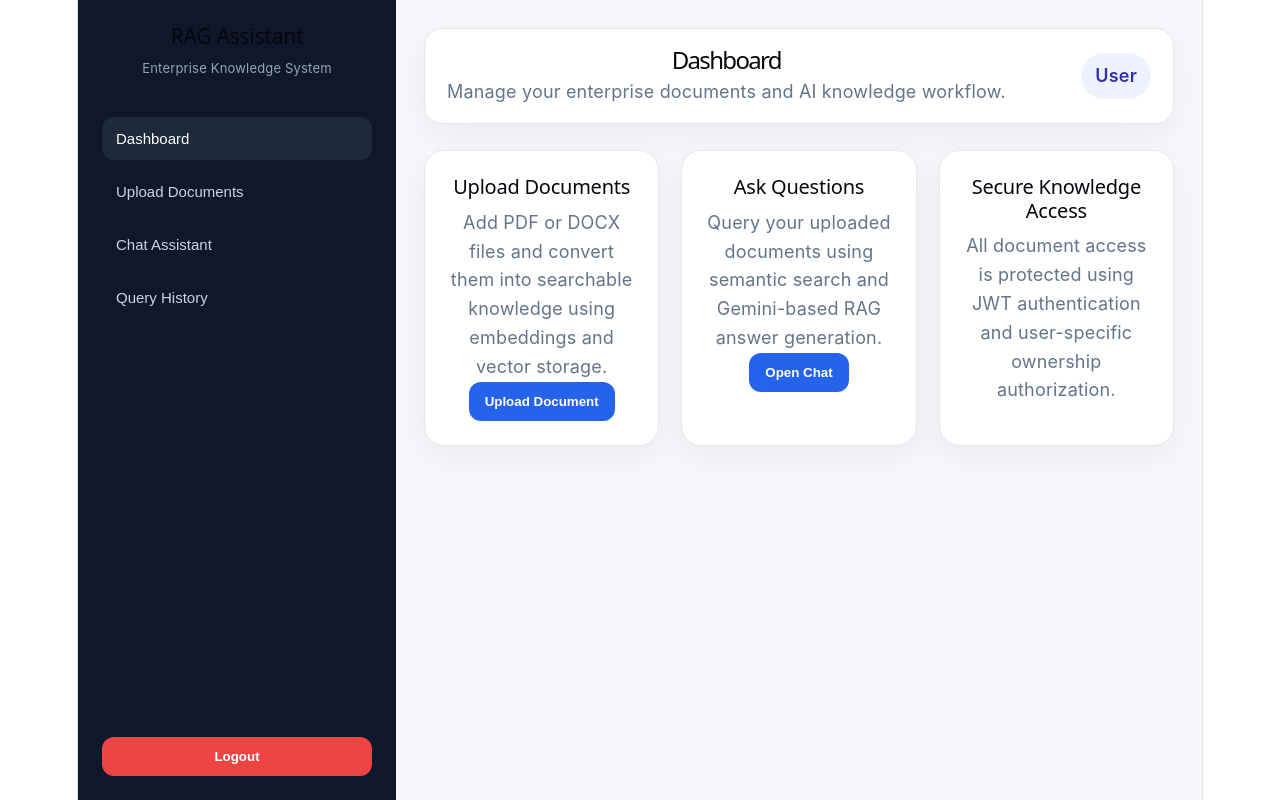
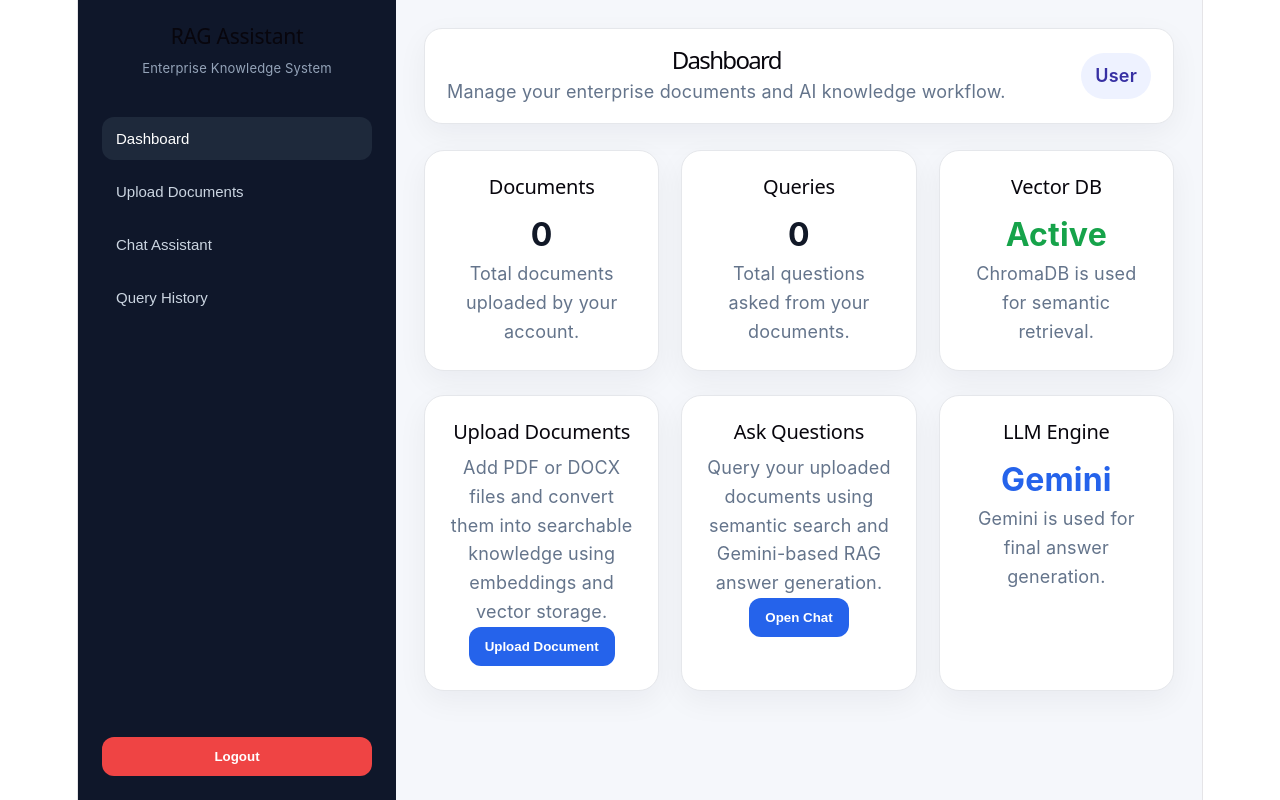
Before and after one commit to abusufiyan7518/rag-enterprise-knowledge-assistant, a React app in the folder frontend/: page /dashboard in a window 1280 px wide. Built offline with nearby package versions, Linux system fonts and the light colour scheme; no server answers; the HTML template or start-up script is replaced by a standard one.

Commit message:
feat: connect dashboard statistics to backend data

```diff
--- a/frontend/src/pages/Dashboard.jsx
+++ b/frontend/src/pages/Dashboard.jsx
@@ -1,14 +1,79 @@
+import { useEffect, useState } from "react";
 import { useNavigate } from "react-router-dom";
+
 import Layout from "../components/Layout";
+import { getDocuments } from "../services/documentService";
+import { getQueryHistory } from "../services/chatService";
 
 function Dashboard() {
   const navigate = useNavigate();
+
+  const [stats, setStats] = useState({
+    documents: 0,
+    queries: 0,
+    vectorDb: "Active",
+    llm: "Gemini",
+  });
+
+  const [loading, setLoading] = useState(true);
+
+  useEffect(() => {
+    loadDashboardStats();
+  }, []);
+
+  const loadDashboardStats = async () => {
+    setLoading(true);
+
+    try {
+      const [documentsData, historyData] = await Promise.all([
+        getDocuments(),
+        getQueryHistory(),
+      ]);
+
+      setStats({
+        documents: documentsData.total,
+        queries: historyData.total,
+        vectorDb: "Active",
+        llm: "Gemini",
+      });
+    } catch (error) {
+      console.error("Failed to load dashboard stats:", error);
+    } finally {
+      setLoading(false);
+    }
+  };
 
   return (
     <Layout
       title="Dashboard"
       subtitle="Manage your enterprise documents and AI knowledge workflow."
     >
+      <section className="content-grid" style={{ marginBottom: "24px" }}>
+        <div className="panel">
+          <h2>Documents</h2>
+          <p style={{ fontSize: "32px", fontWeight: "700", color: "#111827" }}>
+            {loading ? "--" : stats.documents}
+          </p>
+          <p>Total documents uploaded by your account.</p>
+        </div>
+
+        <div className="panel">
+          <h2>Queries</h2>
+          <p style={{ fontSize: "32px", fontWeight: "700", color: "#111827" }}>
+            {loading ? "--" : stats.queries}
+          </p>
+          <p>Total questions asked from your documents.</p>
+        </div>
+
+        <div className="panel">
+          <h2>Vector DB</h2>
+          <p style={{ fontSize: "32px", fontWeight: "700", color: "#16a34a" }}>
+            {stats.vectorDb}
+          </p>
+          <p>ChromaDB is used for semantic retrieval.</p>
+        </div>
+      </section>
+
       <section className="content-grid">
         <div className="panel">
           <h2>Upload Documents</h2>
@@ -33,11 +98,11 @@ function Dashboard() {
         </div>
 
         <div className="panel">
-          <h2>Secure Knowledge Access</h2>
-          <p>
-            All document access is protected using JWT authentication and
-            user-specific ownership authorization.
+          <h2>LLM Engine</h2>
+          <p style={{ fontSize: "32px", fontWeight: "700", color: "#2563eb" }}>
+            {stats.llm}
           </p>
+          <p>Gemini is used for final answer generation.</p>
         </div>
       </section>
     </Layout>
```
